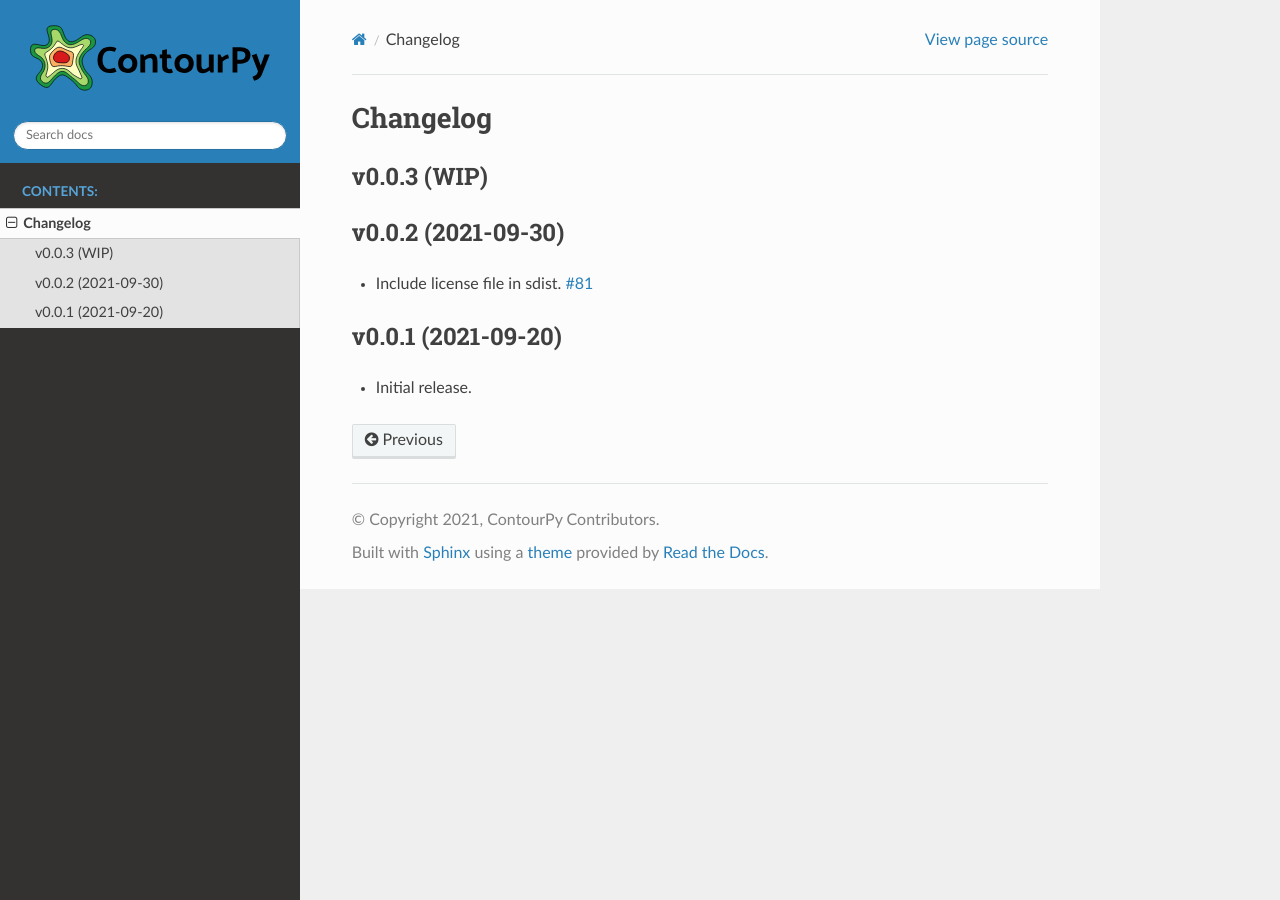
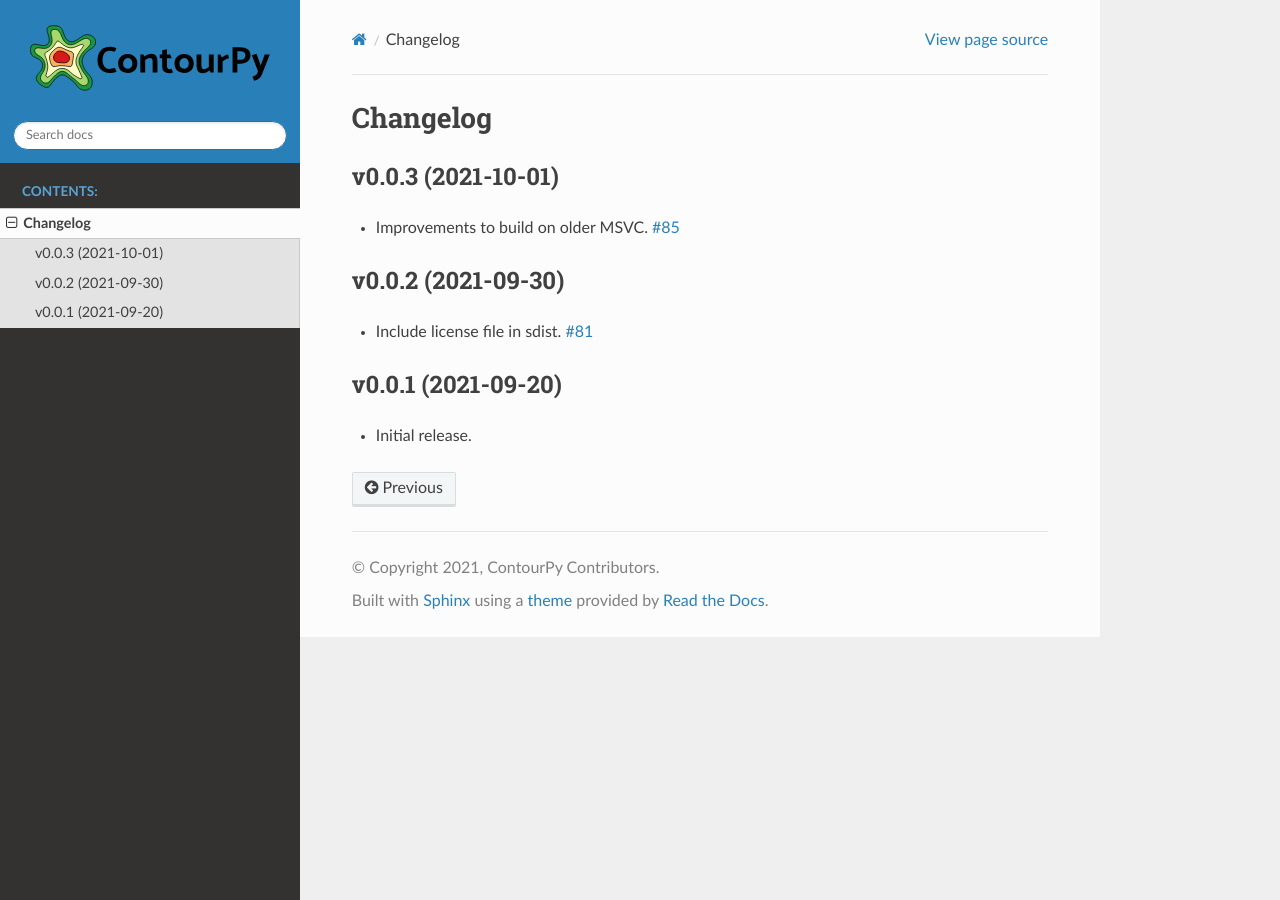
Before and after one commit to contourpy/contourpy, a Sphinx documentation site: the page built from docs/changelog.rst, in a window 1280 px wide. Built offline with Sphinx 7.4.7 and the Read the Docs theme 2.0.0, drawn with Linux system fonts in a browser that asks for light colours.

Commit message:
Prepare for v0.0.3 release

```diff
--- a/docs/changelog.rst
+++ b/docs/changelog.rst
@@ -3,8 +3,10 @@
 Changelog
 #########
 
-v0.0.3 (WIP)
-------------
+v0.0.3 (2021-10-01)
+-------------------
+
+* Improvements to build on older MSVC. `#85 <https://github.com/contourpy/contourpy/pull/85>`_
 
 
 v0.0.2 (2021-09-30)
@@ -12,6 +14,7 @@ v0.0.2 (2021-09-30)
 
 * Include license file in sdist. `#81 <https://github.com/contourpy/contourpy/pull/81>`_
 
+
 v0.0.1 (2021-09-20)
 -------------------
 * Initial release.
--- a/lib/contourpy/_version.py
+++ b/lib/contourpy/_version.py
@@ -1 +1 @@
-__version__ = "0.0.3.dev1"
+__version__ = "0.0.3"
```
